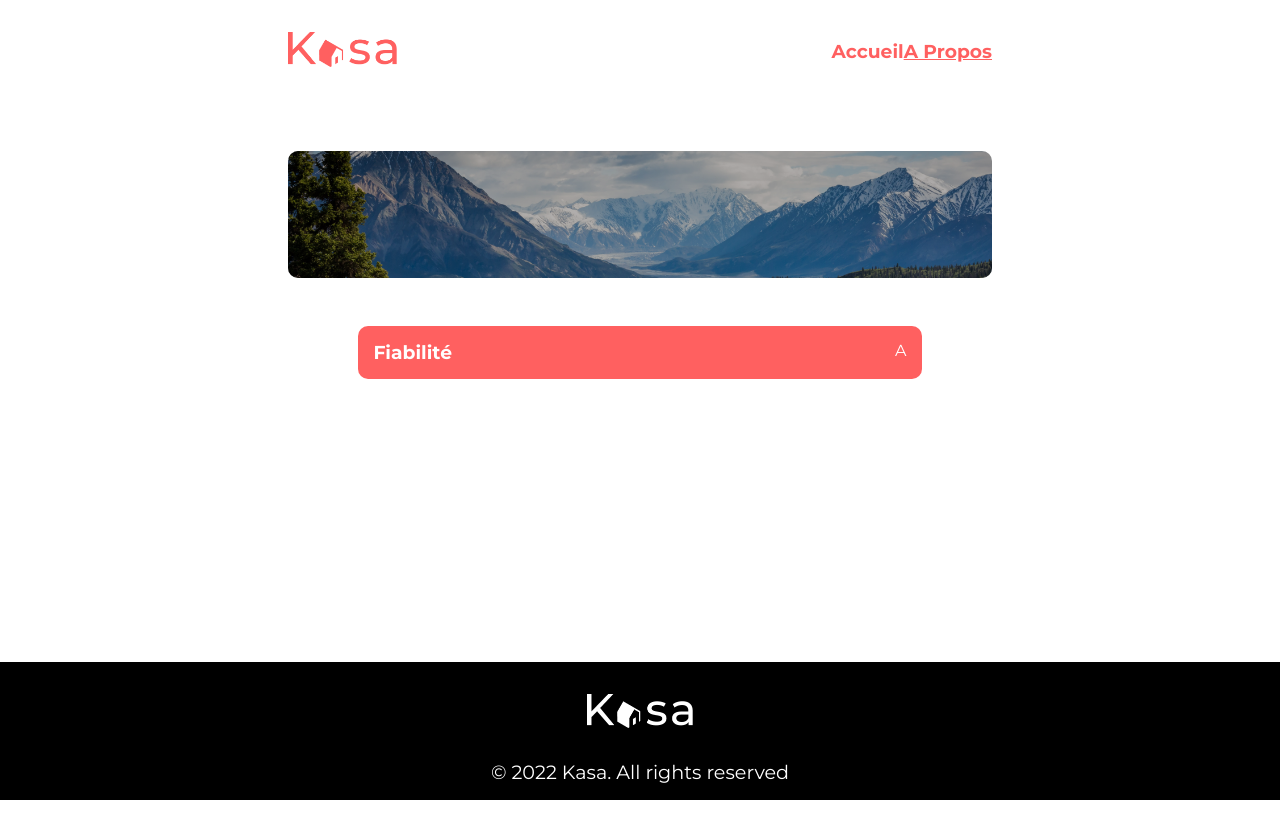
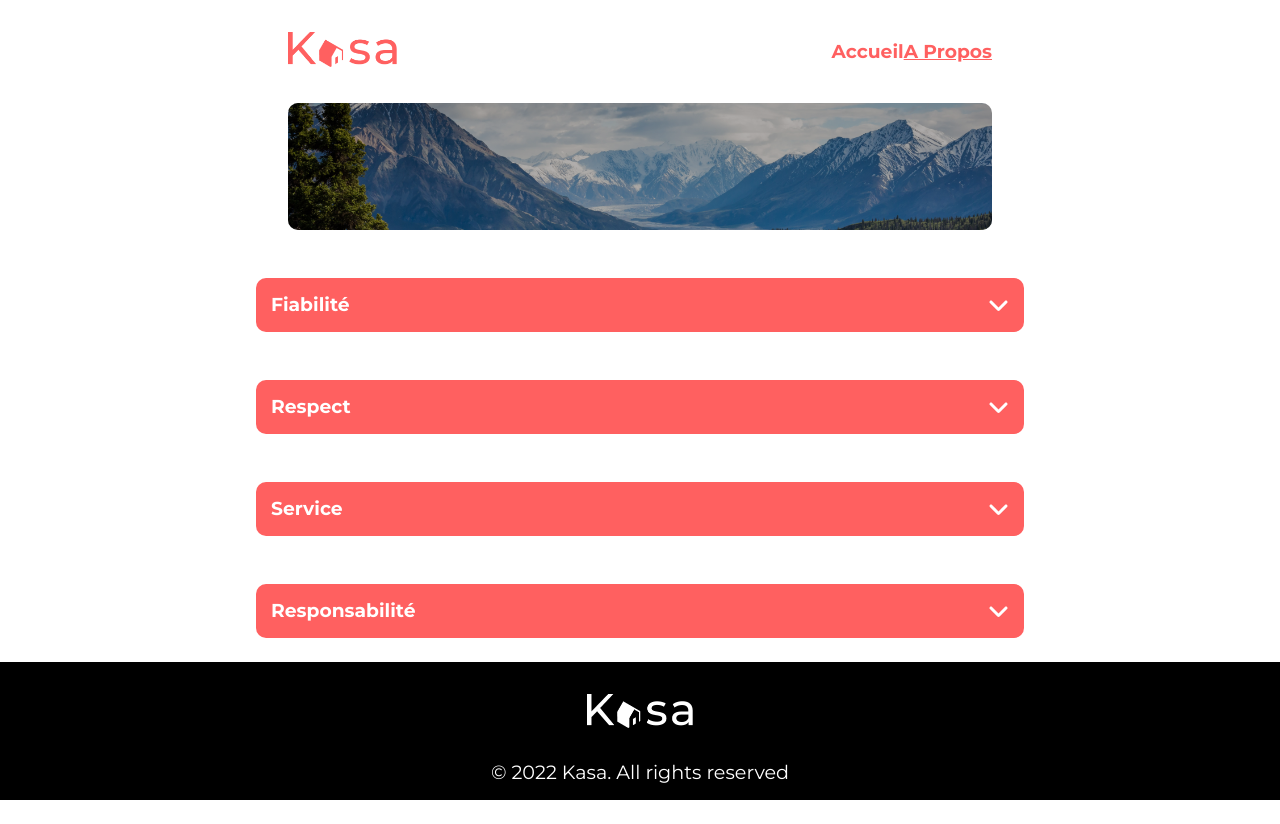
Before and after one commit to Kyuukai/kasa-projet, a React (Create React App) app: page /about in a window 1280 px wide. Before the commit the page ends 800 px from the top, so only its background shows below. Built offline with nearby package versions, Linux system fonts and the light colour scheme.

Commit message:
Renamed Dropdown to Collapse to fit OC's naming

```diff
--- a/package.json
+++ b/package.json
@@ -4,6 +4,7 @@
   "private": true,
   "dependencies": {
     "@fortawesome/fontawesome-svg-core": "^6.2.0",
+    "@fortawesome/free-brands-svg-icons": "^6.2.0",
     "@fortawesome/free-regular-svg-icons": "^6.2.0",
     "@fortawesome/free-solid-svg-icons": "^6.2.0",
     "@fortawesome/react-fontawesome": "^0.2.0",
--- a/src/SCSS/base.scss
+++ b/src/SCSS/base.scss
@@ -1,6 +1,4 @@
 @import url('https://fonts.googleapis.com/css2?family=Montserrat:ital,wght@0,100;0,200;0,300;0,400;0,500;0,600;0,700;0,800;0,900;1,100;1,200;1,300;1,400;1,500;1,600;1,700;1,800;1,900&display=swap');
-
-$text-color-red: #ff6060;
 
 *,
 *::after,
@@ -15,8 +13,7 @@ body {
     box-sizing: border-box;
     cursor: default;
     font-family: 'Montserrat', sans-serif;
-    color: $text-color-red;
-    margin: 2rem 18rem;
+    color: #ff6060;
 }
 
 a {
@@ -27,3 +24,7 @@ a {
 .active {
     text-decoration: underline;
 }
+
+.container {
+    margin: 2rem 18rem;
+}
--- a/src/SCSS/components/dropdown.scss
+++ b/src/SCSS/components/collapse.scss
@@ -1,18 +1,21 @@
-.dropdown {
+.collapse {
     display: flex;
     flex-direction: row;
     justify-content: space-between;
+    align-items: center;
     background-color: #ff6060;
     padding: 15px;
+    margin-bottom: 3rem !important;
     border-radius: 10px;
-    width: 80%;
+    width: 60%;
     margin: auto;
 
     &__title {
         color: white;
     }
 
-    &__arrow {
+    &__icon {
+        font-size: 1.5rem;
         color: white;
     }
 }
--- a/src/SCSS/components/footer.scss
+++ b/src/SCSS/components/footer.scss
@@ -4,8 +4,8 @@
     flex-direction: column;
     align-items: center;
     justify-content: center;
+    position: sticky;
     padding-bottom: 1rem;
-    position: fixed;
     bottom: 0;
     right: 0;
     width: 100%;
--- a/src/SCSS/components/header.scss
+++ b/src/SCSS/components/header.scss
@@ -3,7 +3,6 @@
 .header {
     display: flex;
     align-items: center;
-    margin-bottom: 5rem;
 
     &__logo {
         width: 100%;
@@ -18,7 +17,7 @@
         display: flex;
         justify-content: space-between;
         white-space: nowrap;
-        color: $text-color-red;
+        color: #ff6060;
 
         a:hover {
             text-decoration: underline;
--- a/src/SCSS/index.scss
+++ b/src/SCSS/index.scss
@@ -4,4 +4,4 @@
 @import "./components/footer.scss";
 @import "./components/card.scss";
 @import "./components/gallery.scss";
-@import "./components/dropdown.scss";
+@import "./components/collapse.scss";
--- a/src/components/Banner.jsx
+++ b/src/components/Banner.jsx
@@ -2,7 +2,7 @@ import React from 'react';
 
 const Banner = (props) => {
     return (
-        <div className='banner-homepage'>
+        <div className='banner-homepage container'>
             <img src={props.imgUrl} alt="Bannière du Site" />
             <h3>{props.textMessage}</h3>
         </div>
--- /dev/null
+++ b/src/components/Collapse.jsx
@@ -0,0 +1,15 @@
+import React from 'react';
+import { FontAwesomeIcon } from '@fortawesome/react-fontawesome'
+import { faAngleDown } from '@fortawesome/free-solid-svg-icons'
+
+const Collapse = (props) => {
+
+    return (
+        <div className='collapse container'>
+            <h3 className='collapse__title'>{props.textMessage}</h3>
+            <FontAwesomeIcon icon={faAngleDown} className='collapse__icon' />
+        </div>
+    );
+};
+
+export default Collapse;
--- a/src/components/Dropdown.jsx
+++ /dev/null
@@ -1,14 +0,0 @@
-import React from 'react';
-import { FontAwesomeIcon } from '@fortawesome/react-fontawesome'
-
-const Dropdown = () => {
-
-    return (
-        <div className='dropdown'>
-            <h3 className='dropdown__title'>Fiabilité</h3>
-            <span className='dropdown__arrow'>A</span><FontAwesomeIcon icon="fa-regular fa-angle-down" />
-        </div>
-    );
-};
-
-export default Dropdown;
--- a/src/components/Gallery.jsx
+++ b/src/components/Gallery.jsx
@@ -3,7 +3,7 @@ import Card from './Card';
 
 const Gallery = (props) => {
     return (
-        <div className='gallery'>
+        <div className='gallery container'>
             <Card />
             <Card />
             <Card />
--- a/src/components/Header.jsx
+++ b/src/components/Header.jsx
@@ -3,7 +3,7 @@ import { NavLink } from 'react-router-dom';
 
 const Header = () => {
     return (
-        <header className='header'>
+        <header className='header container'>
 
             <div className='header__logo'>
                 <img src={`./LOGO.png`} alt="Logo" />
--- a/src/pages/About.jsx
+++ b/src/pages/About.jsx
@@ -2,14 +2,17 @@ import React from 'react';
 import Banner from '../components/Banner';
 import Header from '../components/Header';
 import Footer from '../components/Footer';
-import Dropdown from '../components/Dropdown';
+import Collapse from '../components/Collapse';
 
 const About = () => {
     return (
         <div>
             <Header />
             <Banner imgUrl="./BANNER_IMG_ABOUT.png" />
-            <Dropdown />
+            <Collapse textMessage="Fiabilité" />
+            <Collapse textMessage="Respect" />
+            <Collapse textMessage="Service" />
+            <Collapse textMessage="Responsabilité" />
             <Footer />
         </div>
     );
```
Also changed, not shown: 1 other file (tests, documents, lock files or other folders).
